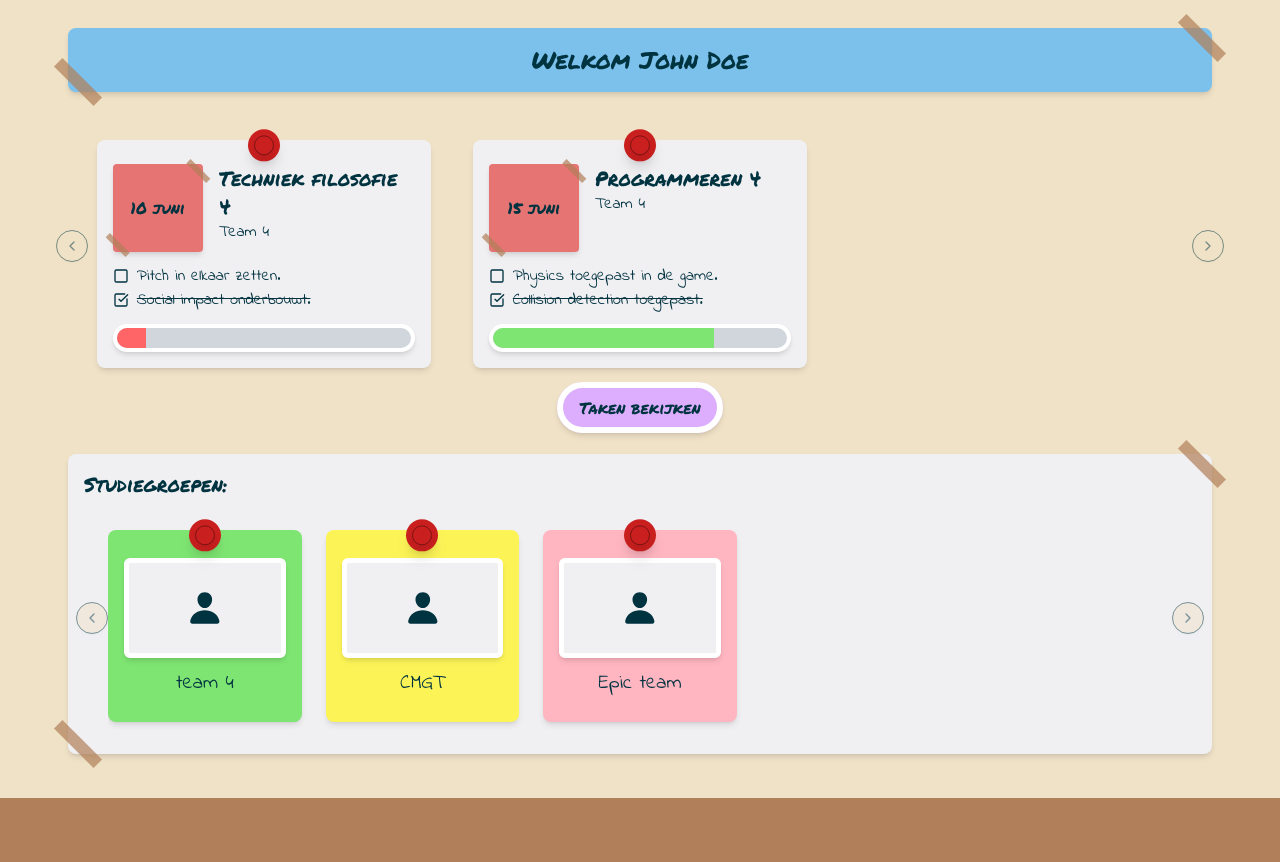
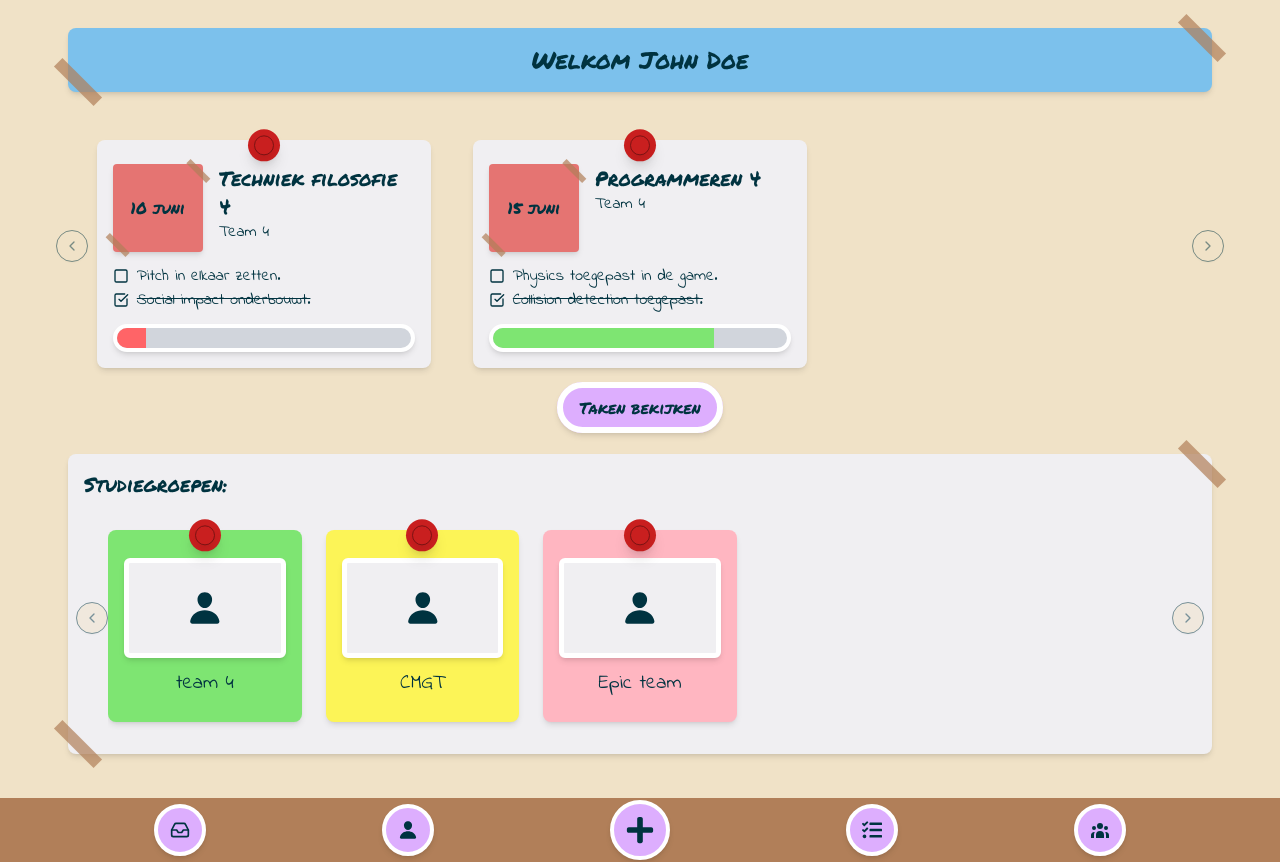
Before and after one commit to dingoskye/tle8-startup, a React (Vite) app in the folder front-end/: page / in a window 1280 px wide. Built offline with nearby package versions, Linux system fonts and the light colour scheme.

Commit message:
Nav setup made

```diff
--- /dev/null
+++ b/front-end/src/components/nav-links.jsx
@@ -0,0 +1,21 @@
+import {LuInbox} from "react-icons/lu";
+import {Link} from "react-router";
+
+function NavLinks({variant, link, children}) {
+    let style = "bg-button-purple rounded-full p-2 border-white border-4 shadow-md flex items-center justify-center"
+
+    switch (variant) {
+        case "big" :
+            style += " w-15 h-15"
+            break
+        case "small":
+            style += " w-13 h-13"
+            break
+    }
+
+    return (
+        <Link className={style} to={link}>{children}</Link>
+    )
+}
+
+export default NavLinks
--- a/front-end/src/components/nav.jsx
+++ b/front-end/src/components/nav.jsx
@@ -1,7 +1,17 @@
+import {FaPlus, FaTasks} from "react-icons/fa";
+import {IoPerson} from "react-icons/io5";
+import {LuInbox} from "react-icons/lu";
+import {HiUserGroup} from "react-icons/hi";
+import NavLinks from "@/components/nav-links.jsx";
+
 function Nav() {
     return (
-        <nav className="bg-nav-brown h-[8vh] mt-6">
-
+        <nav className="bg-nav-brown h-[8vh] mt-6 flex items-center justify-between px-[12vw] gap-2">
+            <NavLinks variant="small" link="/"><LuInbox className="text-xl"/></NavLinks>
+            <NavLinks variant="small" link="/"><IoPerson className="text-xl"/></NavLinks>
+            <NavLinks variant="big" link="/"><FaPlus className="text-3xl"/></NavLinks>
+            <NavLinks variant="small" link="/"><FaTasks className="text-xl"/></NavLinks>
+            <NavLinks variant="small" link="/"><HiUserGroup className="text-xl"/></NavLinks>
         </nav>
     )
 }
```
